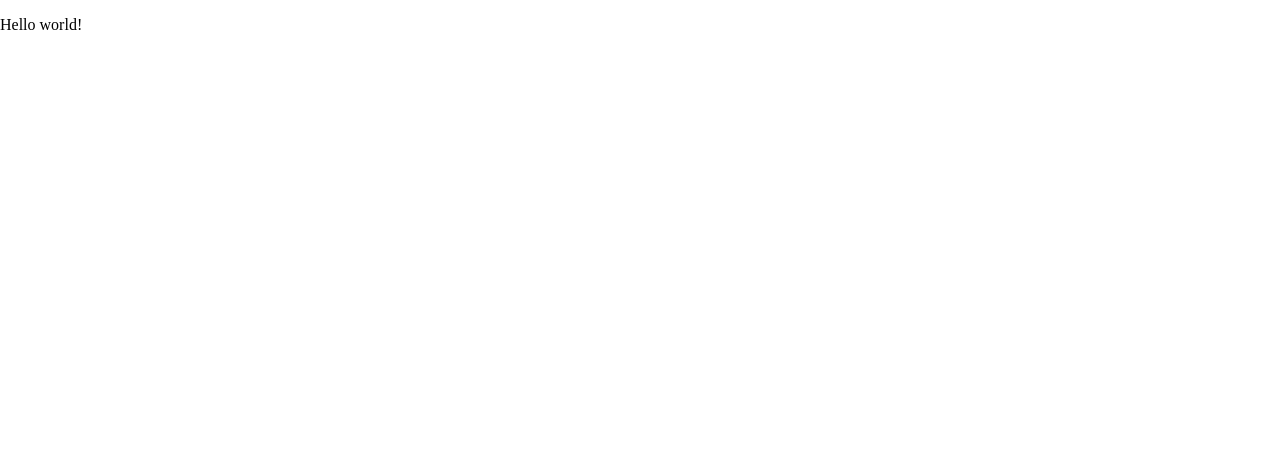
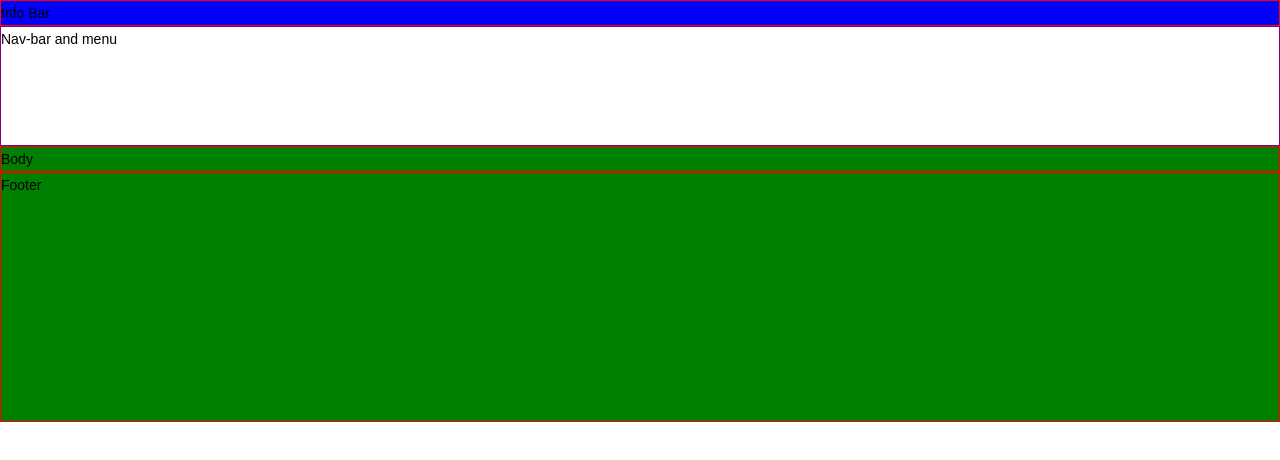
Before and after one commit to garvpatidar04/chuckanutconsulting, a plain HTML site: page index.html in a window 1280 px wide. Drawn offline with nearby package versions, Linux system fonts and the light colour scheme.

Commit message:
made skeliton layout

```diff
--- a/css/style.css
+++ b/css/style.css
@@ -0,0 +1,60 @@
+* {
+    box-sizing: border-box;
+}
+
+body {
+    font-family: Arial, Helvetica, sans-serif;
+    background-size: cover !important;
+    background-position: top !important;
+    line-height: 1.5em;
+    background-color: #fff;
+    margin: 0;
+    padding: 0;
+}
+div {
+    display: block;
+}
+#wrapper{
+    display: flex;
+    flex-direction: column;
+    background-color: black;
+    height: 250px;
+}
+
+#info-bar{
+    order: 0;
+    height: 35px;
+    border: 1px solid red;
+    background-color: blue;
+    font-size: 14px;
+}
+
+#nav-bar{
+    order: 1;
+    border: 1px solid purple;
+    background-color: white;
+    font-size: 14px;
+    min-height: 120px;
+    color: black;
+}
+
+
+#body{
+    order: 2;
+    margin: 0;
+    padding: 0;
+    outline: 0;
+    font-size: 100%;
+    border: 1px solid red;
+    background-color: green;
+    font-size: 14px;
+}
+
+
+#footer{
+    order: 3;
+    border: 1px solid red;
+    background-color: green;
+    font-size: 14px;
+    min-height: 250px;
+}
--- a/index.html
+++ b/index.html
@@ -26,7 +26,23 @@
 <body>
 
   <!-- Add your site or application content here -->
-  <p>Hello world!</p>
+  <div id="wrapper">
+    <div id="info-bar">
+      Info Bar
+    </div>
+    <div id="nav-bar">
+      Nav-bar and menu
+    </div>
+    <div id="body">
+      Body
+    </div>
+    <div id="footer">
+      Footer
+    </div>
+
+
+
+  </div>
   <script src="js/vendor/modernizr-3.12.0.min.js"></script>
   <script src="js/app.js"></script>
 
```
